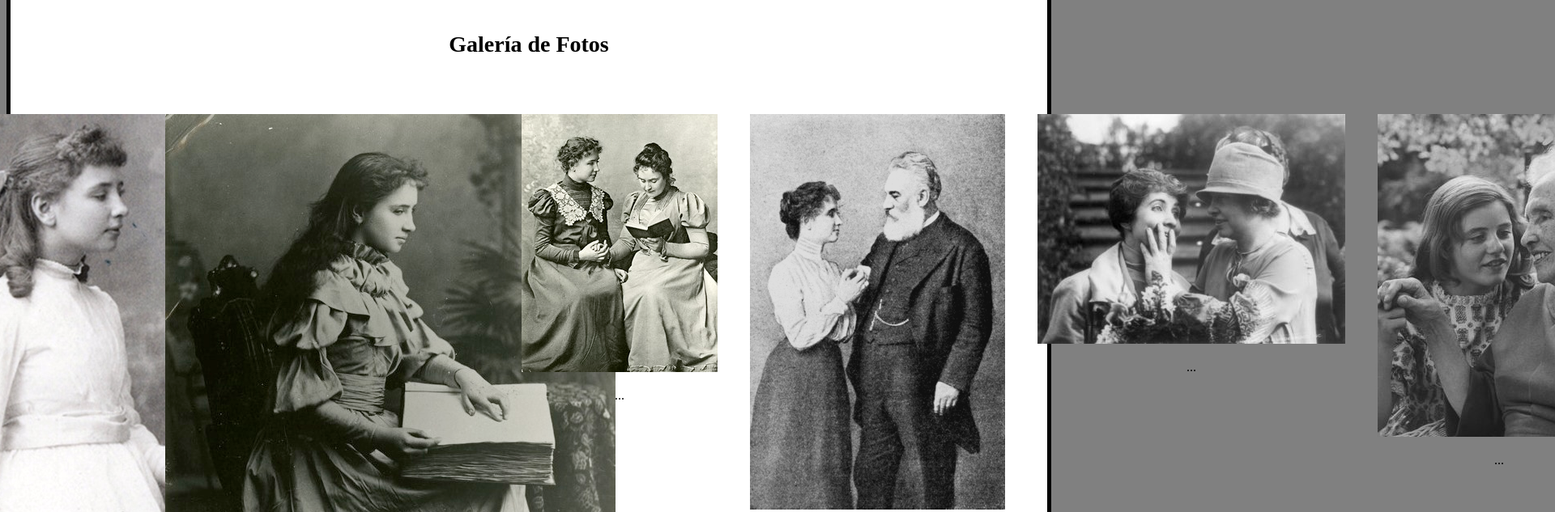
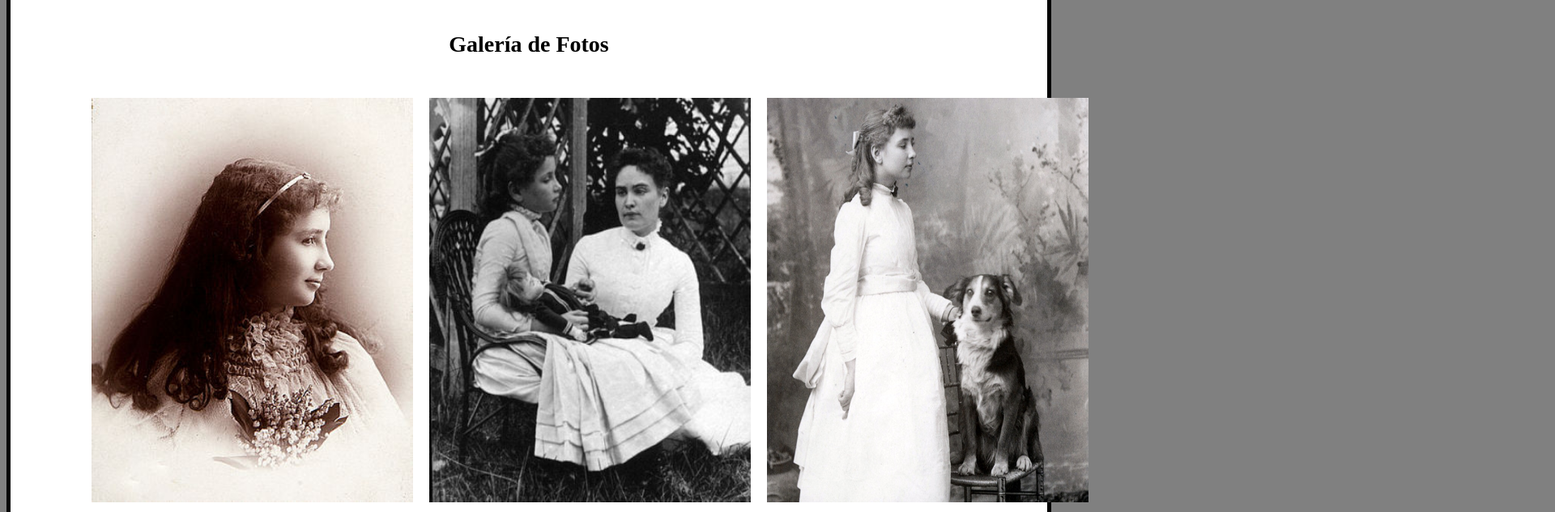
Before and after one commit to NataliaGM1/Tributo, a plain HTML site: page index.html in a window 1280 px wide. Shown: the part 3620-4253 px from the top of the page at 81% size, 1920 px wide, since content can reach past the window. Drawn offline with Linux system fonts and the light colour scheme.

Commit message:
gallery modified

```diff
--- a/css/gallery.css
+++ b/css/gallery.css
@@ -2,6 +2,7 @@
   .gallery-section {
     background-color: white;
     padding: 50px 0;
+
 
   }
 
@@ -12,21 +13,26 @@
   }
 
   .gallery-grid {
-     display: grid;
+    display: grid;
     grid-template-columns: repeat(3, 1fr);
     grid-gap: 20px;
     list-style: none;
-    /* display: flex;  */
-    justify-content: center;
-    margin-top: 30px;
-    max-width: 800px;
-    margin: 0 auto;
+    /* display: flex;   */
+    /* justify-content: center;  */
+    /* margin-top: 30px;  */
+    max-width: 900px;
+    /* margin: 0 auto;  */
+    margin-left: 60px;
+  }
+
+  .gallery-grid li {
+    text-align: center;
   }
 
 
-  .gallery-list {
+  /* .gallery-list {
     list-style: none;
-    display: flex;
+    /* display: flex;
     justify-content: center;
     margin-top: 30px;
   }
@@ -35,14 +41,8 @@
     width: 400px;
     margin: 20px;
     text-align: center;
-  }
+  } */
   .gallery-grid img {
-     /* max-width: 100%;
-    max-height: 100%;  */
-    /* object-fit: cover;
-    text-align: center; */
-    /* width: 130px;
-    height: 190px; */
     width: 397px;
     height: 500px;
     margin-bottom: 10px;
--- a/css/style.css
+++ b/css/style.css
@@ -1,5 +1,5 @@
 
-html {
+ html {
     background-color: gray;
   }
 
--- a/index.html
+++ b/index.html
@@ -127,9 +127,9 @@
       </section>
 
       <section class="gallery-section">
-        <div class="gallery-grid"></div>
+        <!-- <div class="gallery-grid"></div> -->
         <h2 class="section-title">Galería de Fotos</h2>
-        <ul class="gallery-list">
+        <ul class="gallery-grid">
 
           <li>
             <img src="/imágenes/Helen_niña.jpg" alt="Foto 1">
```
